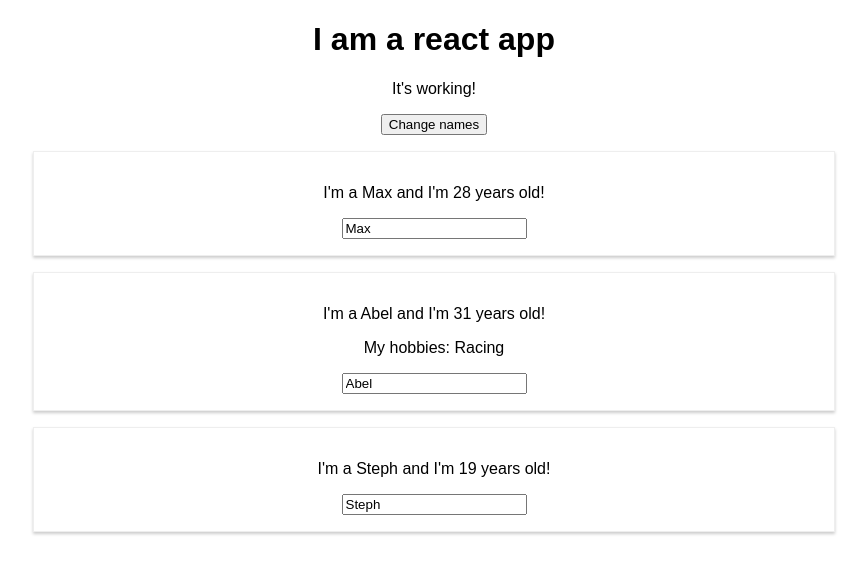
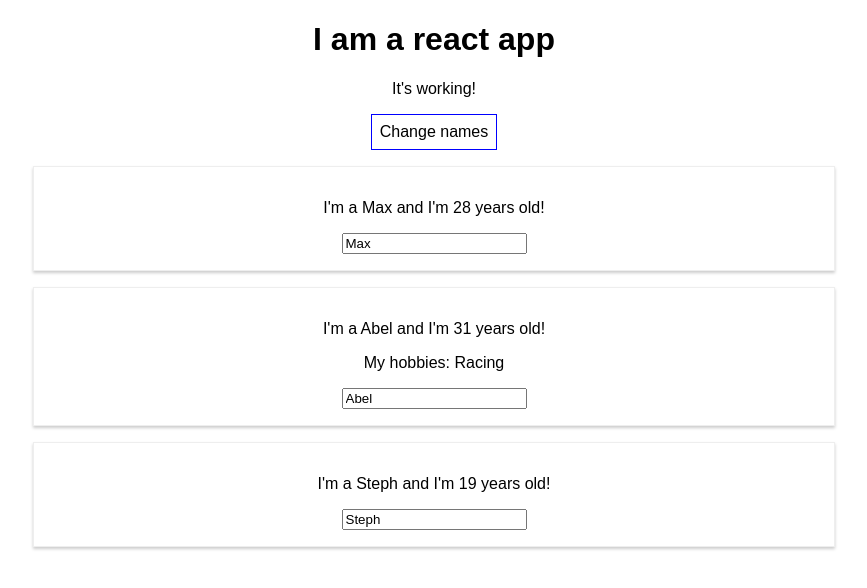
Before and after one commit to lukaszkups/react-course, a React (Create React App) app in the folder 01/: page / in a window 1280 px wide. Shown: the top 588 px of the page, without its empty margins (206-1073 px from the left). Built offline with nearby package versions, Linux system fonts and the light colour scheme.

Commit message:
Using inline styles.

```diff
--- a/01/src/App.js
+++ b/01/src/App.js
@@ -38,11 +38,22 @@
   }
 
   render() {
+    let style = {
+      backgroundColor: 'white',
+      font: 'inherit',
+      border: '1px solid blue',
+      padding: '8px',
+      cursor: 'pointer'
+    };
+
     return (
       <div className="App">
         <h1 className="App-title">I am a react app</h1>
         <p>It's working!</p>
-        <button onClick={this.switchNameHandler.bind(this, 'Maximilian')}>Change names</button>
+        <button
+          style={style}
+          onClick={this.switchNameHandler.bind(this, 'Maximilian')}
+        >Change names</button>
           <Person
             name={this.state.persons[0].name}
             age={this.state.persons[0].age}
```
